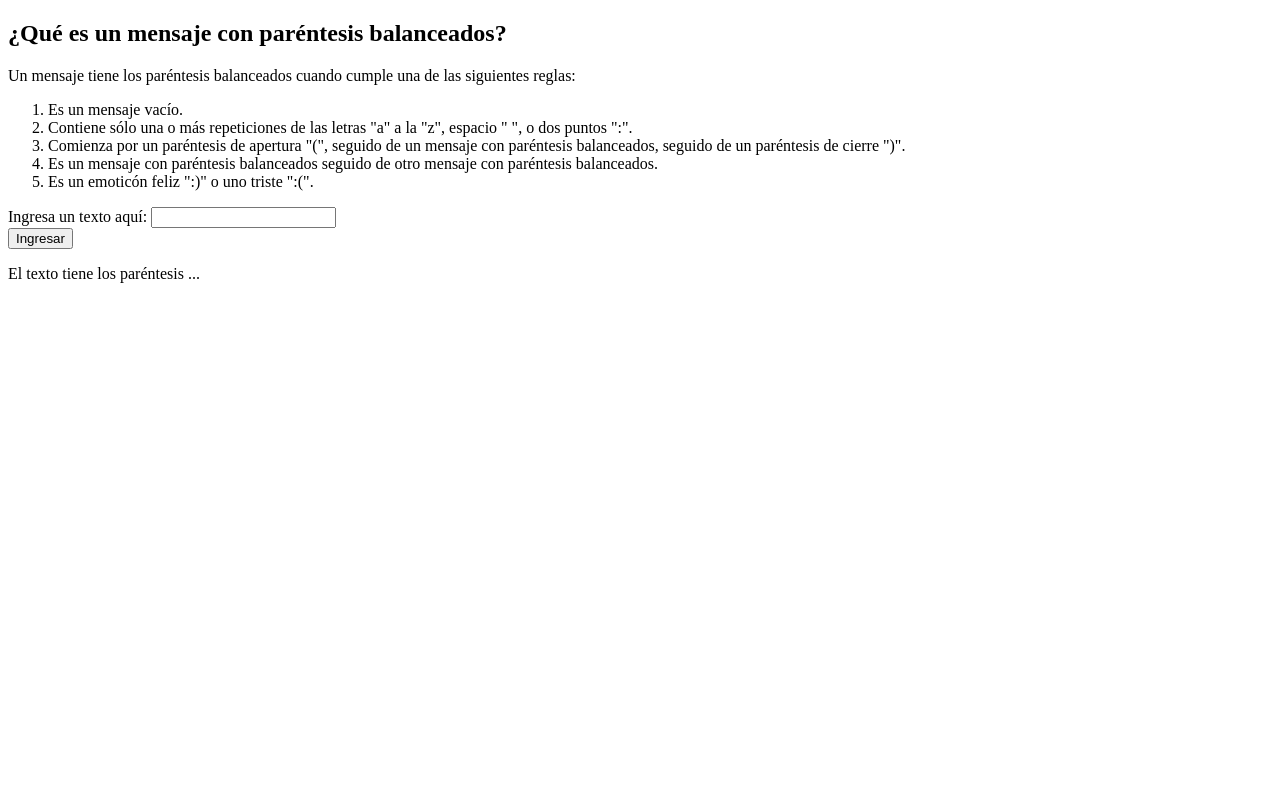
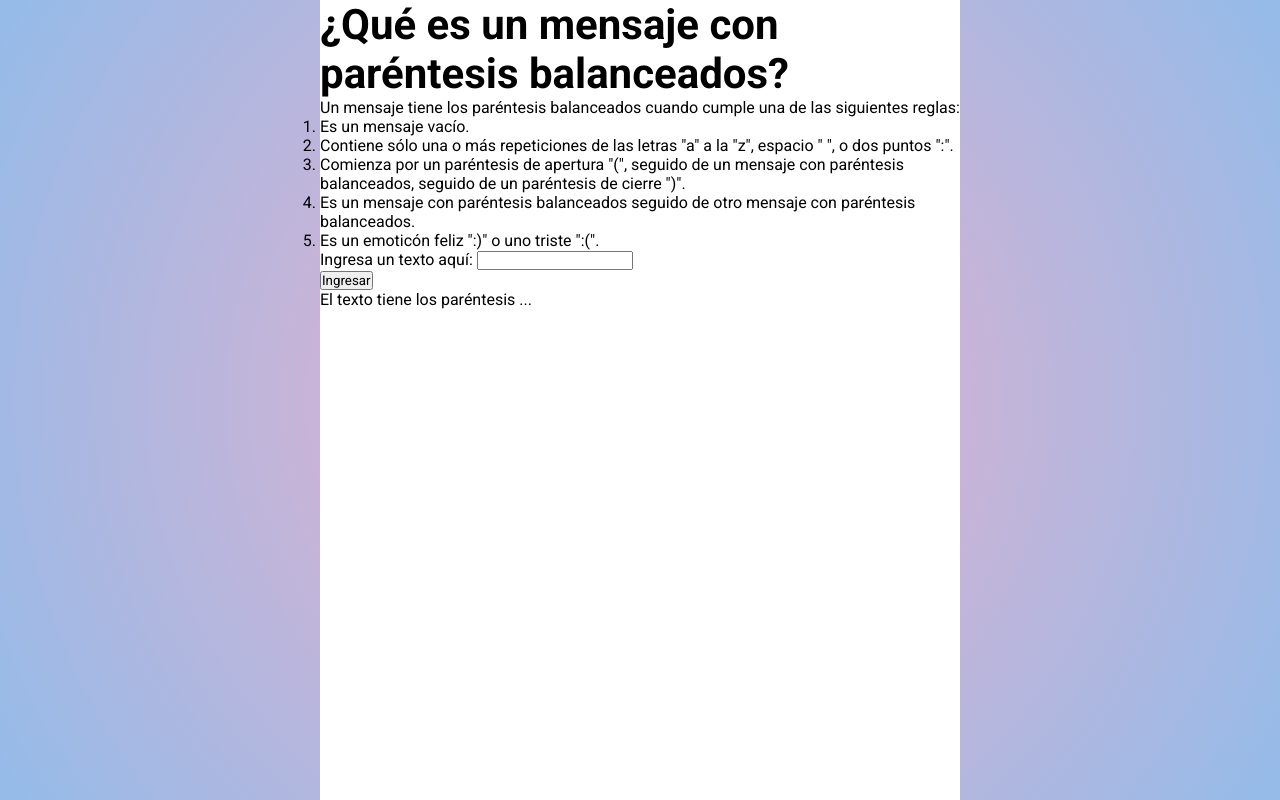
Before and after one commit to heraldofortuna/balanced-parentheses, a plain HTML site: page index.html in a window 1280 px wide. Drawn offline with Linux system fonts and the light colour scheme.

Commit message:
Coloqué los estilos principales para los contenedores y globales en general

```diff
--- /dev/null
+++ b/css/container.css
@@ -0,0 +1,6 @@
+.wrapper {
+  background-color: white;
+  min-height: 100vh;
+  width: 50%;
+  margin: 0 auto;
+}
--- /dev/null
+++ b/css/styles.css
@@ -0,0 +1,39 @@
+@import url("https://fonts.googleapis.com/css2?family=Roboto:wght@300;400;500;700;900&display=swap");
+
+@import url("./container.css");
+
+body {
+  background: rgb(238, 174, 202);
+  background: radial-gradient(
+    circle,
+    rgba(238, 174, 202, 1) 0%,
+    rgba(148, 187, 233, 1) 100%
+  );
+}
+
+* {
+  font-family: "Roboto", sans-serif;
+  padding: 0;
+  margin: 0;
+  box-sizing: border-box;
+}
+
+h1 {
+  font-size: 42px;
+}
+
+h2 {
+  font-size: 32px;
+}
+
+h3 {
+  font-size: 24px;
+}
+
+h4 {
+  font-size: 18px;
+}
+
+p {
+  font-size: 16px;
+}
--- a/index.html
+++ b/index.html
@@ -5,16 +5,22 @@
     <meta http-equiv="X-UA-Compatible" content="IE=edge" />
     <meta name="viewport" content="width=device-width, initial-scale=1.0" />
     <title>Balanced Parentheses</title>
+    <link rel="stylesheet" href="./css/styles.css" />
   </head>
   <body>
+    <div class="wrapper">
+      <header>
+        <div class="container">
+          <h1>¿Qué es un mensaje con paréntesis balanceados?</h1>
+        </div>
+      </header>
       <main>
-      <div>
-        <h2>¿Qué es un mensaje con paréntesis balanceados?</h2>
+        <div class="container">
           <p>
             Un mensaje tiene los paréntesis balanceados cuando cumple una de las
             siguientes reglas:
           </p>
-        <ol>
+          <ol class="rules">
             <li>Es un mensaje vacío.</li>
             <li>
               Contiene sólo una o más repeticiones de las letras "a" a la "z",
@@ -22,11 +28,12 @@
             </li>
             <li>
               Comienza por un paréntesis de apertura "(", seguido de un mensaje
-            con paréntesis balanceados, seguido de un paréntesis de cierre ")".
+              con paréntesis balanceados, seguido de un paréntesis de cierre
+              ")".
             </li>
             <li>
-            Es un mensaje con paréntesis balanceados seguido de otro mensaje con
-            paréntesis balanceados.
+              Es un mensaje con paréntesis balanceados seguido de otro mensaje
+              con paréntesis balanceados.
             </li>
             <li>Es un emoticón feliz ":)" o uno triste ":(".</li>
           </ol>
@@ -38,6 +45,8 @@
           <p>El texto tiene los paréntesis <span id="isBalanced">...</span></p>
         </div>
       </main>
+    </div>
+    <!-- Enlazamos el archivo principal con los algoritmos JS -->
     <script src="./main.js"></script>
   </body>
 </html>
```
Lines whose indentation alone changed are shown as unchanged.
